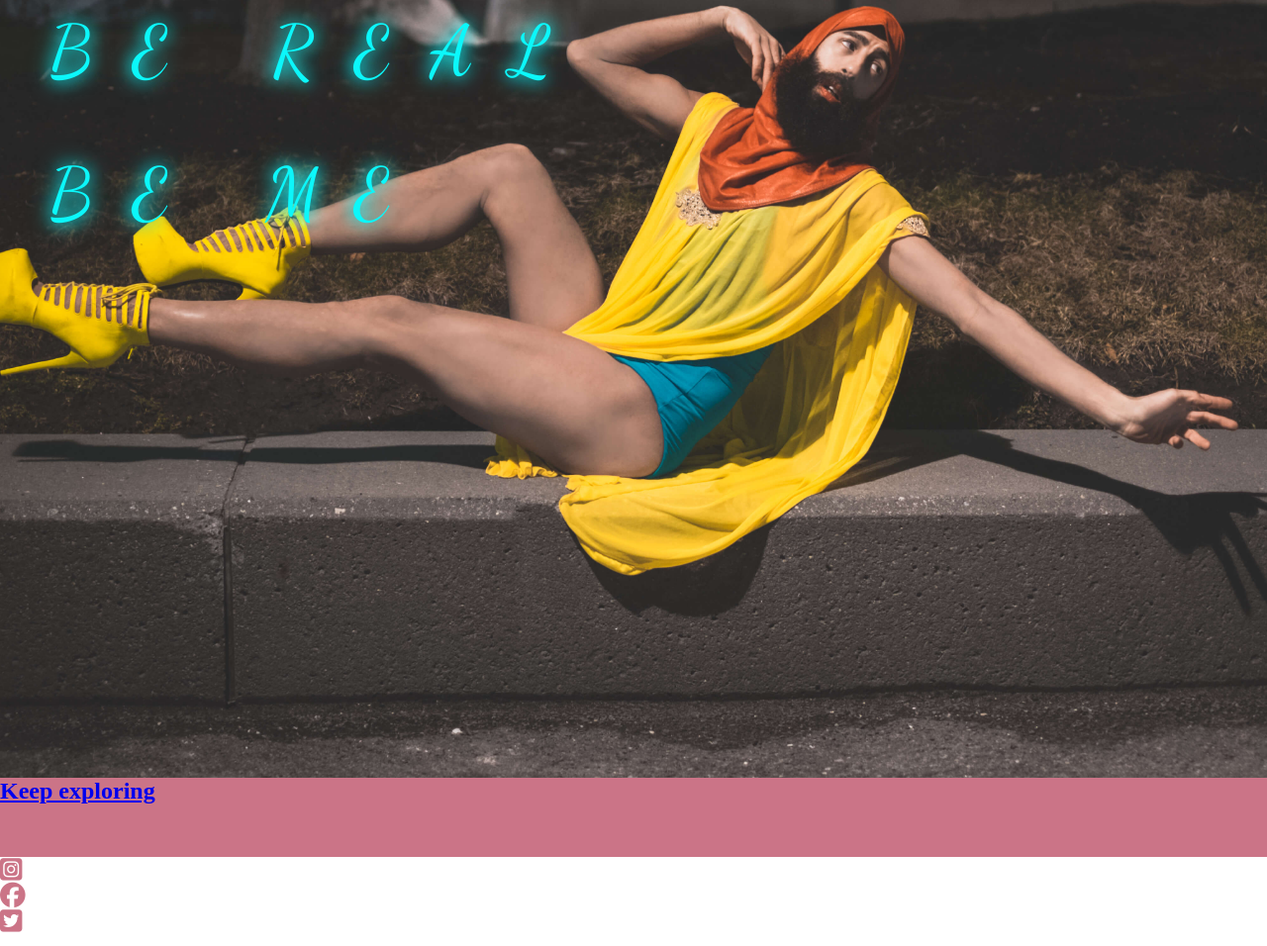
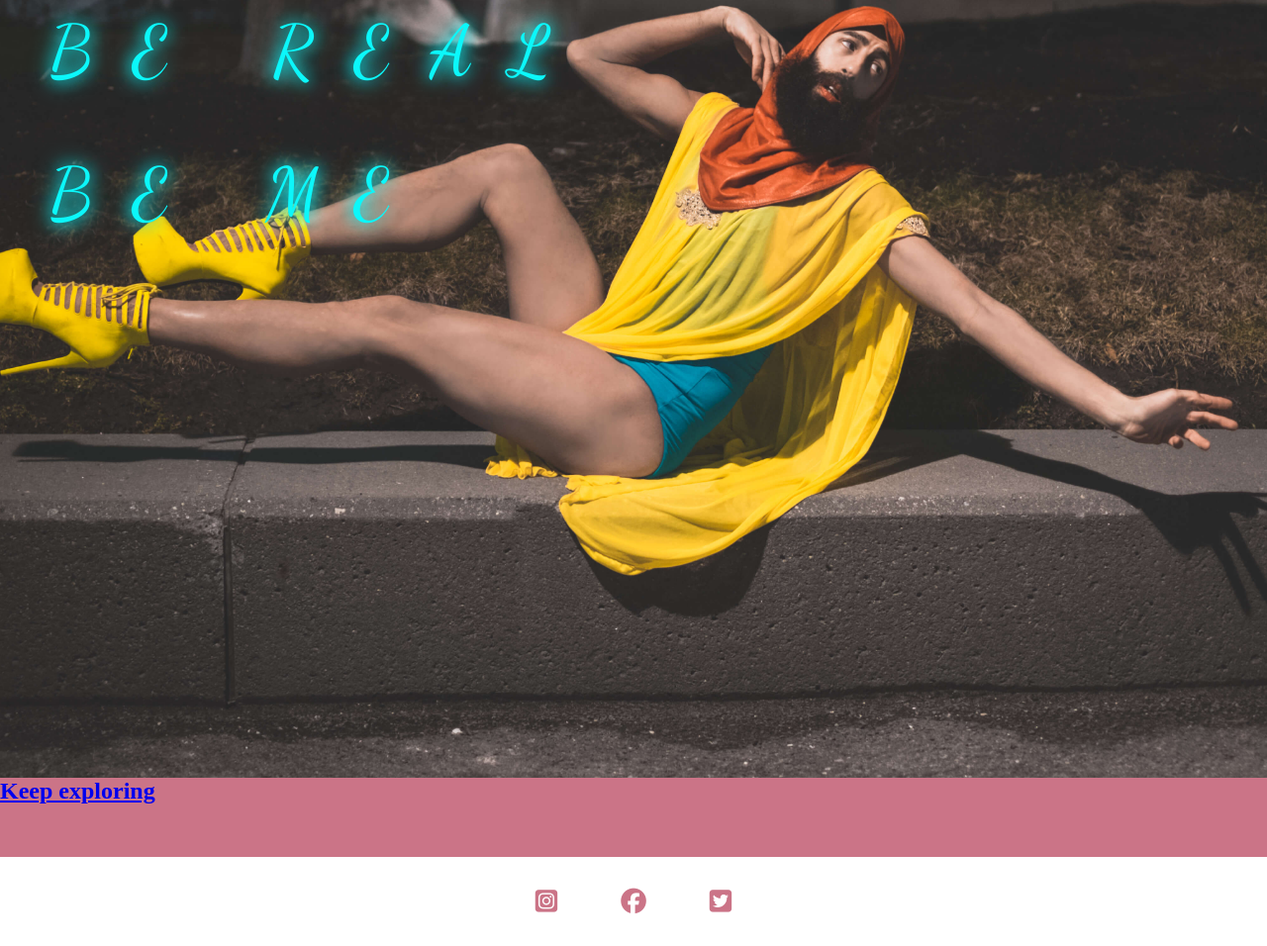
Before and after one commit to bakrydiarra/Project-1-Portfolio, a plain HTML site: page index.html in a window 1280 px wide. Shown: the part 257-1213 px from the top of the page at 99% size. Drawn offline with Linux system fonts and the light colour scheme.

Commit message:
Add positioning to the icon social network and add hover effect to the icon

```diff
--- a/assets/css/style.css
+++ b/assets/css/style.css
@@ -6,6 +6,8 @@
     border: none;
 
 }
+
+
 
 /* Set two variable for color  */
 
@@ -149,5 +151,32 @@ footer {
 .social-networks i {
     font-size: 160%;
     color: var(--mypink);
+    margin: 2rem;
+}
 
+.social-networks li {
+    list-style-type: none;
 }
+
+/* icon interactivity styling  */
+
+.social-networks a:hover {
+    font-size: 150%;
+}
+
+.social-networks i:hover {
+    color: var(--myyellow);
+}
+
+
+/* postioning the icons in the footer- all pages  */
+
+.social-networks {
+    display: flex;
+}
+
+footer {
+    display: flex;
+    justify-content: center;
+    align-items: center;
+}
--- a/index.html
+++ b/index.html
@@ -135,11 +135,11 @@
 <!-- footer with social media info -->
 
     <footer>
-        <div>
+        <div class="container">
             <ul class="social-networks">
-                <li><a href="https://www.instagram.com/2fikornot2fik/?hl=fr" target="_blank" rel="noopener" aria-label="Visit my instagram page (opens in a new tab)"><i class="fa-brands fa-square-instagram"></i></a></li>
-                <li><a href="https://www.facebook.com/2FikOrNot2Fik/" target="_blank" rel="noopener" aria-label="Visit my facebook page (opens in a new tab)"><i class="fa-brands fa-facebook"></i></a></li>
-                <li><a href="https://twitter.com/" target="_blank" rel="noopener" aria-label="Visit my twitter page (opens in a new tab)"><i class="fa-brands fa-square-twitter"></i></a></li>
+                <li class="sn-item"><a href="https://www.instagram.com/2fikornot2fik/?hl=fr" target="_blank" rel="noopener" aria-label="Visit my instagram page (opens in a new tab)"><i class="fa-brands fa-square-instagram"></i></a></li>
+                <li class="sn-item"><a href="https://www.facebook.com/2FikOrNot2Fik/" target="_blank" rel="noopener" aria-label="Visit my facebook page (opens in a new tab)"><i class="fa-brands fa-facebook"></i></a></li>
+                <li class="sn-item"><a href="https://twitter.com/" target="_blank" rel="noopener" aria-label="Visit my twitter page (opens in a new tab)"><i class="fa-brands fa-square-twitter"></i></a></li>
             </ul>
         </div>
     </footer>
```
